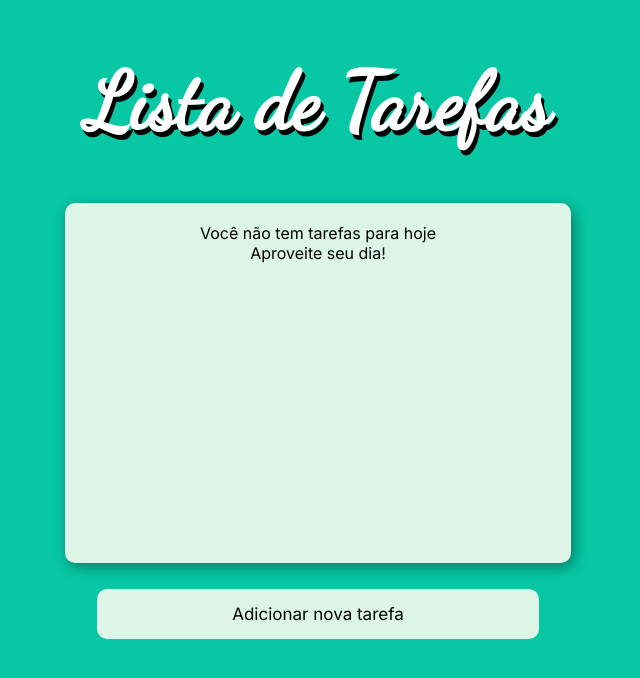
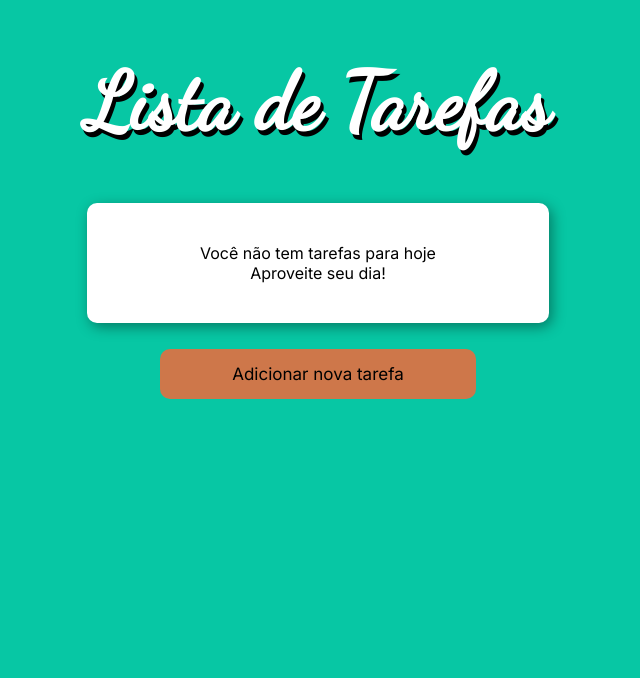
Before and after one commit to GersonJuniorr/appToDo, an Angular app: page / in a window 1280 px wide. Shown: the top 678 px of the page, without its empty margins (322-962 px from the left). Built offline with nearby package versions, Linux system fonts and the light colour scheme.

Commit message:
changes on add task and style

```diff
--- a/src/app/app.component.css
+++ b/src/app/app.component.css
@@ -9,17 +9,34 @@
 
 .container_todo {
     display: flex;
-    flex-direction: column;
-    align-items: center;
-    width: 40%;
-    height: 50%;
     margin: 0 auto;
+    padding: 10px;
+    list-style: none;
+    min-width: 35%;
+    max-width: max-content;
+    background: #fff;
     border-radius: 10px;
-    background-color: #DCF5E6;
     -webkit-box-shadow: 3px 4px 14px 0px rgba(0, 0, 0, 0.39);
     -moz-box-shadow: 3px 4px 14px 0px rgba(0, 0, 0, 0.39);
     box-shadow: 3px 4px 14px 0px rgba(0, 0, 0, 0.39);
+}
+
+ul {
+    width: 100%;
     overflow: scroll;
+    max-height: 50vh;
+}
+
+.inputToDo {
+    width: 100%;
+    font-size: 17px;
+    border-radius: 10px;
+    line-height: 50px;
+    text-indent: 10px;
+    font-size: 1.2em;
+    border: 1px solid grey;
+    background-color: #DCF5E6;
+    margin-bottom: 15px;
 }
 
 fieldset {
@@ -38,18 +55,10 @@ fieldset {
     font-size: 17px;
     border-radius: 10px;
     border: none;
-    background-color: #DCF5E6;
+    background-color: #ce774a;
     margin-top: 2vw;
-    width: 35%;
+    width: 25%;
     height: 50px;
-}
-
-.inputToDo {
-    width: 350px;
-    height: 50px;
-    border: none;
-    border-radius: 10px;
-    font-size: 17px;
 }
 
 .btnCheck, .btnRemover {
@@ -92,7 +101,33 @@ li>button:hover {
 }
 
 .smallNone {
+    width: 100%;
+    margin: 30px;
     text-align: center;
-    margin-top: 20px;
     font-size: 16px;
 }
+
+.btnSubmit {
+    margin: 0 auto;
+    font-size: 17px;
+    border-radius: 10px;
+    border: none;
+    background-color: #ce774a;
+    margin-top: 2vw;
+    width: 40%;
+    height: 50px;
+    margin-bottom: 20px;
+}
+
+.container_form {
+    display: flex;
+    flex-direction: column;
+    width: 100%;
+}
+
+.tittleAdd {
+    font-weight: 300;
+    margin: 0 auto;
+    margin-top: 20px;
+    margin-bottom: 20px;
+}
--- a/src/app/app.component.html
+++ b/src/app/app.component.html
@@ -1,22 +1,23 @@
 <h1 class="title">Lista de Tarefas</h1>
 <div class="container_todo">
-  <h1 *ngIf="mode == 'add'">Nova Tarefa</h1>
   <small class="smallNone" *ngIf="todos.length == 0 && mode == 'list'">Você não tem tarefas para hoje <br> Aproveite seu dia!</small>
-  <ul *ngIf="mode == 'list'">
+  <ul *ngIf="mode == 'list' && todos.length != 0">
     <li *ngFor="let todo of todos">
       {{ todo.task }}
       <button class="btnRemover" (click)="removerTask(todo)"><i class="far fa-trash-alt"></i></button>
-      <button class="btnRemover" *ngIf="todo.done" (click)="refazerTask(todo)"><i class="fas fa-sync-alt fa-spin"></i></button>
-      <button class="btnCheck" *ngIf="!todo.done" (click)="concluirTask(todo)"><i class="far fa-check-circle"></i></button>
+      <button class="btnRemover" *ngIf="!todo.done" (click)="refazerTask(todo)"><i class="fas fa-sync-alt fa-spin"></i></button>
+      <button class="btnCheck" *ngIf="todo.done" (click)="concluirTask(todo)"><i class="far fa-check-circle"></i></button>
   </ul>
-
+  <div class="container_form" *ngIf="mode == 'add'">
+    <h1 *ngIf="mode == 'add'" class="tittleAdd">Nova Tarefa</h1>
     <form id="dadosForm" [formGroup]="form" *ngIf="mode == 'add'">
       <fieldset>
         <input class="inputToDo" type="text" id="inputTask" name="inputTask" [(ngModel)]="inputTask" placeholder="Titulo da tarefa" maxlength="60" formControlName="task">
         <small *ngIf="!form">Este campo deve conter entre 3 e 60 caracteres</small>
-      <button type="submit" (click)="add()">Salvar</button>
+        <button class="btnSubmit" type="submit" (click)="add()">Salvar</button>
       </fieldset>
     </form>
+  </div>
 </div>
 <div class="divButtonSwitch" *ngIf="mode == 'list'">
   <button class="btnSwitch" (click)="changedMode('add')">Adicionar nova tarefa</button>
--- a/src/app/app.component.ts
+++ b/src/app/app.component.ts
@@ -11,12 +11,12 @@ export class AppComponent {
   title: string = 'Minhas Tarefas';
 
   public form: FormGroup;
-  public todos: Todo[] = [];
+  public todos: Todo[] = [ ];
   public inputTask: any;
   mode: string = 'list'
 
   constructor(private fb: FormBuilder) {
-    localStorage.setItem('tasks', JSON.stringify([]))
+
     this.form = fb.group({
       title: ['', Validators.compose([
         Validators.minLength(3),
@@ -25,6 +25,7 @@ export class AppComponent {
       ])]
     })
 
+    this.todos.push(new Todo(1, 'ola', false))
     this.load();
   }
 
@@ -32,7 +33,7 @@ export class AppComponent {
     const form = (<HTMLSelectElement>document.getElementById('inputTask')).value
     const id = this.todos.length + 1;
     this.todos.push(new Todo(id, form, false));
-    this.save()
+    this.save();
     this.changedMode('list')
   }
 
@@ -46,12 +47,12 @@ export class AppComponent {
   }
 
   concluirTask(todo: Todo) {
-    todo.done = true;
+    todo.done = false;
     this.save();
   }
 
   refazerTask(todo: Todo) {
-    todo.done = false;
+    todo.done = true;
     this.save();
   }
 
@@ -61,7 +62,12 @@ export class AppComponent {
   }
 
   load() {
-    this.todos = JSON.parse(localStorage.getItem('tasks') || '{}');
+    const data = localStorage.getItem('tasks');
+    if(data) {
+      this.todos = JSON.parse(data);
+    } else {
+      this.todos = [];
+    }
   }
 
   changedMode(mode: any) {
```
Lines whose indentation alone changed are shown as unchanged.
